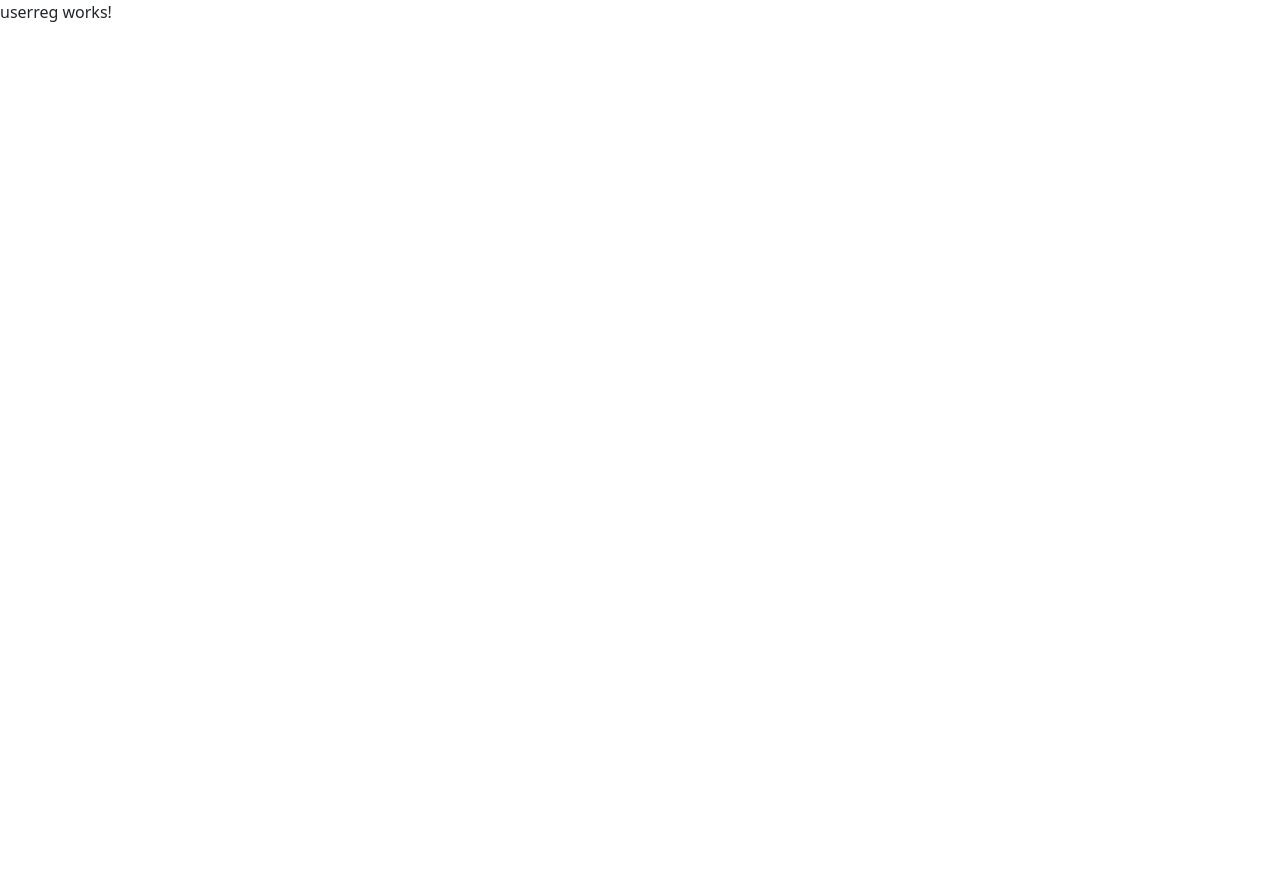
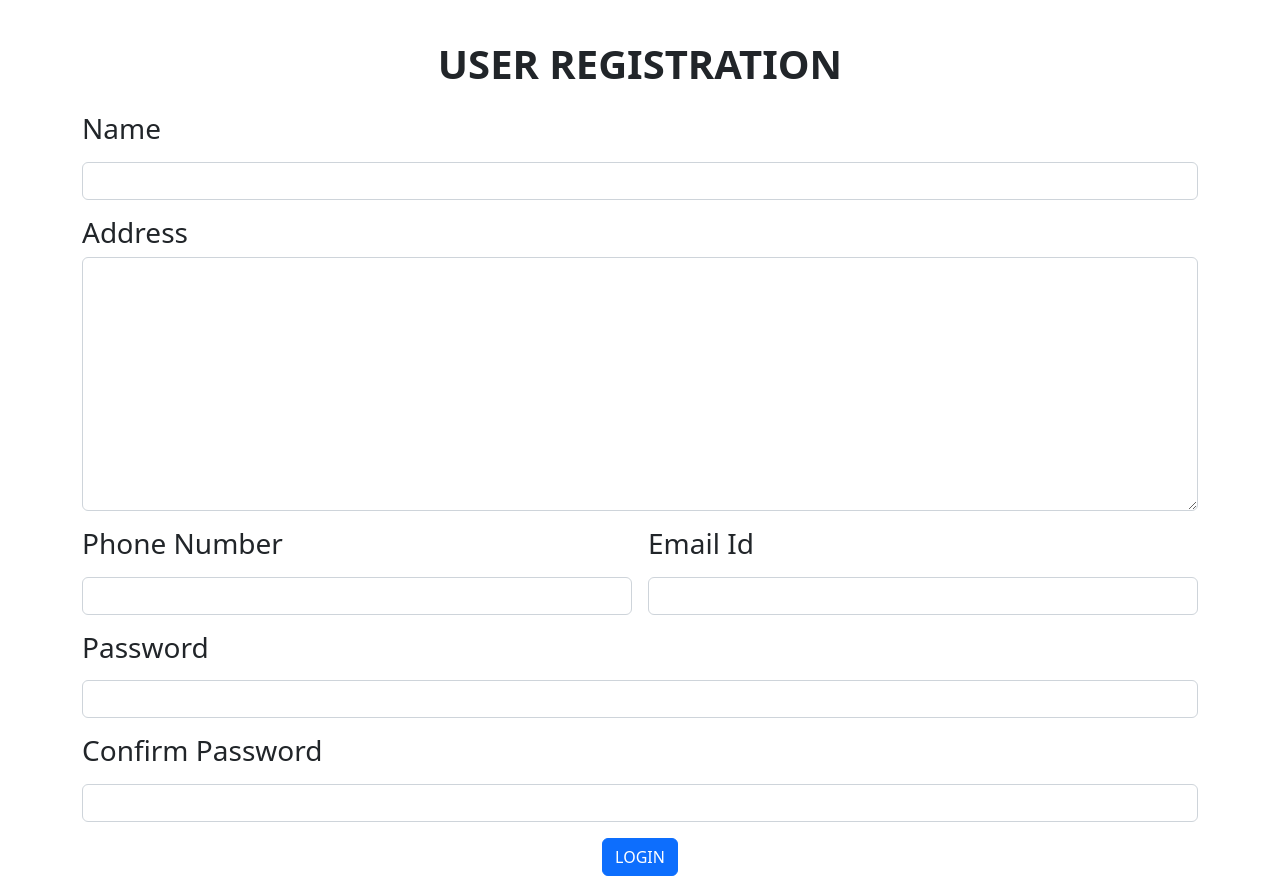
Before and after one commit to AmalAlby/SHOPPING-CART-NEW, an Angular app: page /ureg in a window 1280 px wide. Before the commit the page ends 800 px from the top, so only its background shows below. Built offline with nearby package versions, Linux system fonts and the light colour scheme.

Commit message:
user page setup created

```diff
--- a/src/app/userlogin/userlogin.component.html
+++ b/src/app/userlogin/userlogin.component.html
@@ -1 +1,21 @@
-<p>userlogin works!</p>
+<div class="container">
+    <div class="row mt-4 g-3">
+        <div class="col col-12 col-sm-12 col-md-12 col-lg-12 col-xl-12 col-xxl-12">
+            <div class="row g-5 mt-4">
+                <div class="col col-12 col-sm-12 col-md-12 col-lg-12 col-xl-12 col-xxl-12 text-center">
+                    <h1><b>USER LOGIN</b></h1>
+                </div>
+                <div class="col col-12 col-sm-12 col-md-12 col-lg-12 col-xl-12 col-xxl-12">
+                    <label for="" class="form-label"><h3>EMAIL ID</h3></label>
+                    <input type="text" class="form-control">
+                </div>
+                <div class="col col-12 col-sm-12 col-md-12 col-lg-12 col-xl-12 col-xxl-12">
+                    <label for="" class="form-label"><h3>Password</h3></label>
+                    <input type="password" id="" class="form-control">
+                </div>
+                <div class="col col-12 col-sm-12 col-md-12 col-lg-12 col-xl-12 col-xxl-12 text-center">
+                    <button class="btn btn-primary"><h5>LOGIN</h5></button>
+                </div>
+            </div>
+        </div>
+    </div>
--- a/src/app/userreg/userreg.component.html
+++ b/src/app/userreg/userreg.component.html
@@ -1 +1,38 @@
-<p>userreg works!</p>
+
+<div class="container">
+    <div class="row">
+        <div class="col col-12 col-sm-12 col-md-12 col-lg-12 col-xl-12 col-xxl-12">
+            <div class="row g-3 mt-4">
+                <div class="col col-12 col-sm-12 col-md-12 col-lg-12 col-xl-12 col-xxl-12 text-center">
+                    <h1><b>USER REGISTRATION</b></h1>
+                </div>
+                <div class="col col-12 col-sm-12 col-md-12 col-lg-12 col-xl-12 col-xxl-12">
+                    <label for="" class="form-label"><h3>Name</h3></label>
+                    <input type="text" class="form-control">
+                </div>
+                <div class="col col-12 col-sm-12 col-md-12 col-lg-12 col-xl-12 col-xxl-12">
+                    <label for="" class="fom-control"><h3>Address</h3></label>
+                    <textarea name="" id="" cols="30" rows="10" class="form-control"></textarea>
+                </div>
+                <div class="col col-12 col-sm-6 col-md-6 col-lg-6 col-xl-6 col-xxl-6">
+                    <label for="" class="form-label"><h3>Phone Number</h3></label>
+                    <input type="text" class="form-control">
+                </div>
+                <div class="col col-12 col-sm-6 col-md-6 col-lg-6 col-xl-6 col-xxl-6">
+                    <label for="" class="form-label"><h3>Email Id</h3></label>
+                    <input type="text" class="form-control">
+                </div>
+                <div class="col col-12 col-sm-12 col-md-12 col-lg-12 col-xl-12 col-xxl-12">
+                    <label for="" class="form-label"><h3>Password</h3></label>
+                    <input type="password" id="" class="form-control">
+                </div>
+                <div class="col col-12 col-sm-12 col-md-12 col-lg-12 col-xl-12 col-xxl-12">
+                    <label for="" class="form-label"><h3>Confirm Password</h3></label>
+                    <input type="password" id="" class="form-control">
+                </div>
+                <div class="col col-12 col-sm-12 col-md-12 col-lg-12 col-xl-12 col-xxl-12 text-center">
+                    <button  class="btn btn-primary">LOGIN</button>
+                </div>
+            </div>
+        </div>
+    </div>
```
